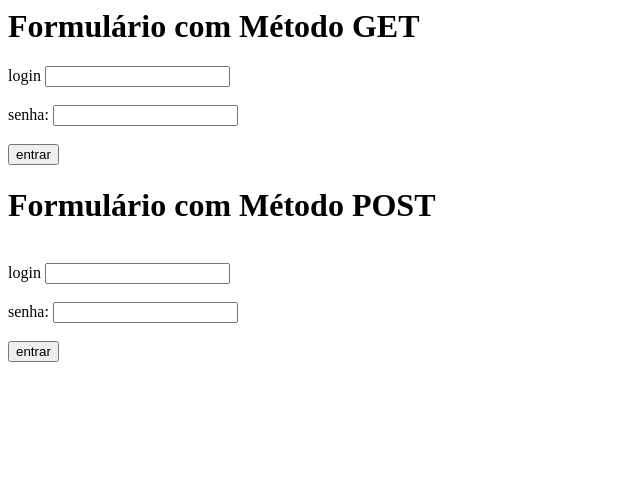
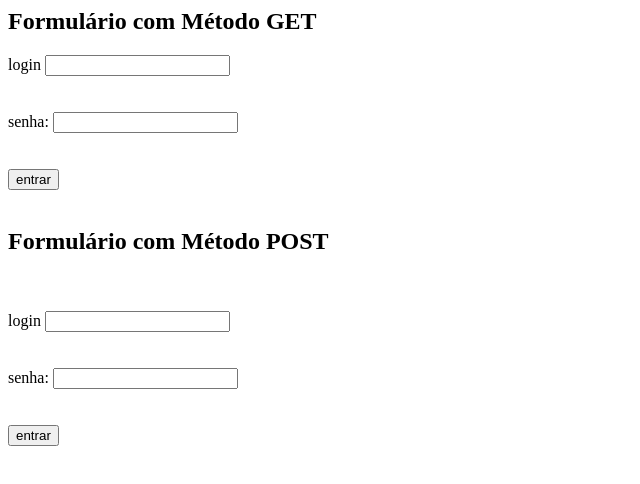
Before and after one commit to CEEMTI-BG-prof-Melissa/aula-05-13-05-lpw-warley-e-yure, a plain HTML site: page index.html in a window 1280 px wide. Shown: the whole page, without its empty margins (0-640 px from the left). Drawn offline with Linux system fonts and the light colour scheme.

Commit message:
Update index.html

```diff
--- a/index.html
+++ b/index.html
@@ -3,22 +3,22 @@
         <title> aula 05 </title>
     </head>
     <body>
-        <h1> Formulário com Método GET </h1>
+        <h2> Formulário com Método GET </h2>
         <form>
             login <input type="text">
-            <br>
+            <br><br>
             <br>senha: <input type="password">
-            <br>
+            <br><br>
             <br><input type="button" value="entrar">
-            <br>
+            <br><br>
         </form>
-            <h1> Formulário com Método POST </h1>
+        <h2> Formulário com Método POST </h2>
         <form>
-            <br>
+            <br><br>
             login <input type="text">
-            <br>
+            <br><br>
             <br>senha: <input type="password">
-            <br>
+            <br><br>
             <br><input type="button" value="entrar">
         </form>
     </body>
```
